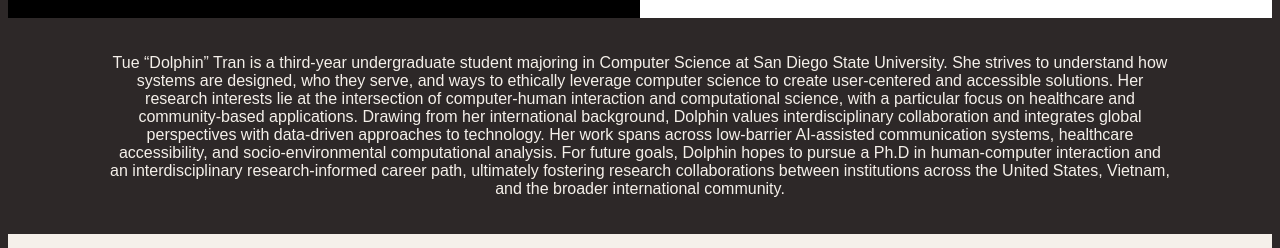
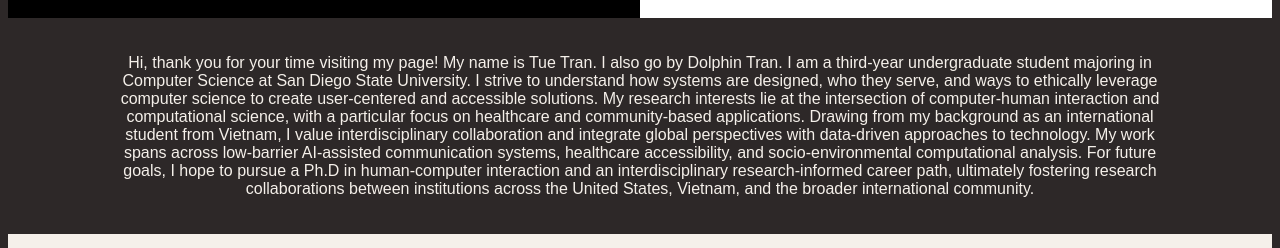
Before and after one commit to DTue/personal-portfolio, a React (Vite) app in the folder personal-portfolio/: page / in a window 1280 px wide. Shown: the part 411-659 px from the top of the page. Built offline with nearby package versions, Linux system fonts and the light colour scheme.

Commit message:
Fixed: Biography section

```diff
--- a/personal-portfolio/src/components/About.jsx
+++ b/personal-portfolio/src/components/About.jsx
@@ -2,11 +2,12 @@ function About(){
     return(
         <section className="biography-section">
             <p>
-                Tue “Dolphin” Tran is a third-year undergraduate student majoring in Computer Science at San Diego State University.
-                She strives to understand how systems are designed, who they serve, and ways to ethically leverage computer science to create user-centered and accessible solutions.
-                Her research interests lie at the intersection of computer-human interaction and computational science, with a particular focus on healthcare and community-based applications.
-                Drawing from her international background, Dolphin values interdisciplinary collaboration and integrates global perspectives with data-driven approaches to technology. Her work spans across low-barrier AI-assisted communication systems, healthcare accessibility, and socio-environmental computational analysis.
-                For future goals, Dolphin hopes to pursue a Ph.D in human-computer interaction and an interdisciplinary research-informed career path, ultimately fostering research collaborations between institutions across the United States, Vietnam, and the broader international community.
+                Hi, thank you for your time visiting my page! My name is Tue Tran. I also go by Dolphin Tran. I am a third-year undergraduate student majoring in Computer Science at San Diego State University.
+                I strive to understand how systems are designed, who they serve, and ways to ethically leverage computer science to create user-centered and accessible solutions.
+                My research interests lie at the intersection of computer-human interaction and computational science, with a particular focus on healthcare and community-based applications.
+                Drawing from my background as an international student from Vietnam, I value interdisciplinary collaboration and integrate global perspectives with data-driven approaches to technology.
+                 My work spans across low-barrier AI-assisted communication systems, healthcare accessibility, and socio-environmental computational analysis.
+                For future goals, I hope to pursue a Ph.D in human-computer interaction and an interdisciplinary research-informed career path, ultimately fostering research collaborations between institutions across the United States, Vietnam, and the broader international community.
              </p>
         </section>
 
```
